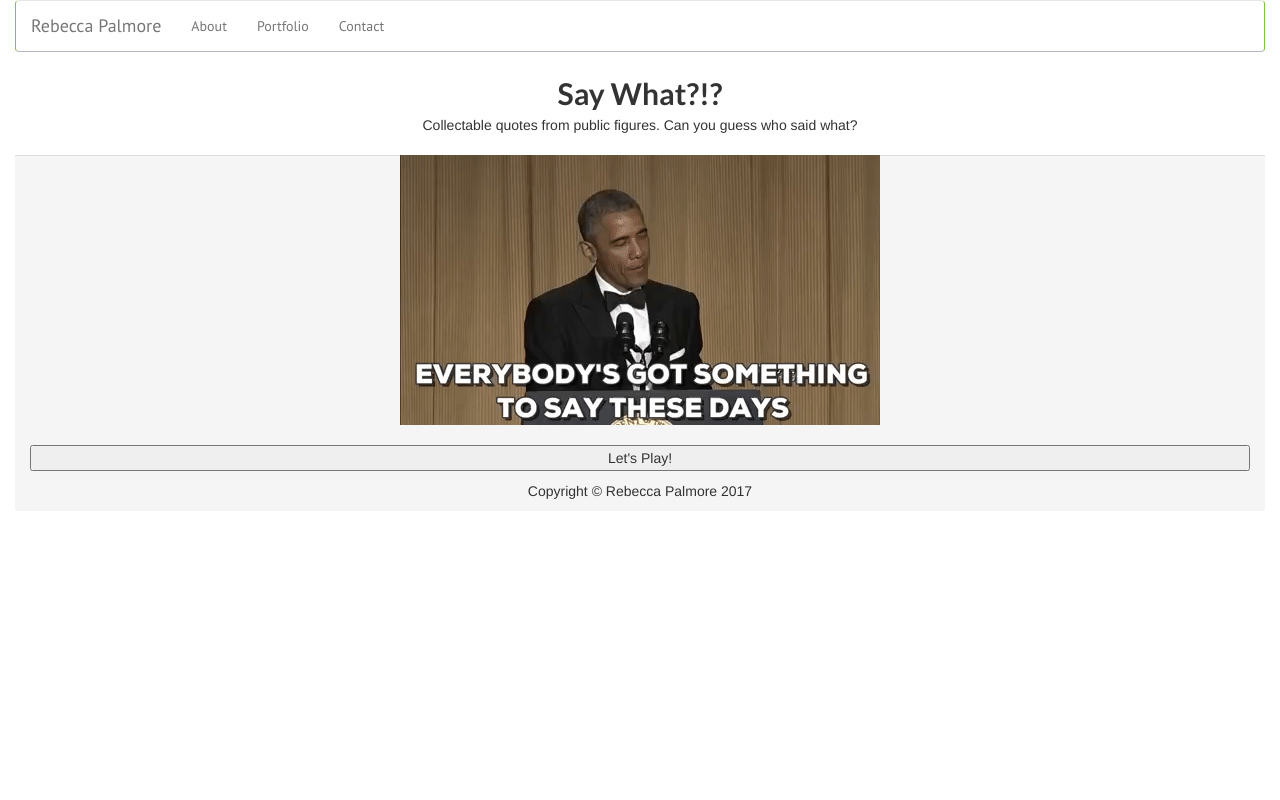
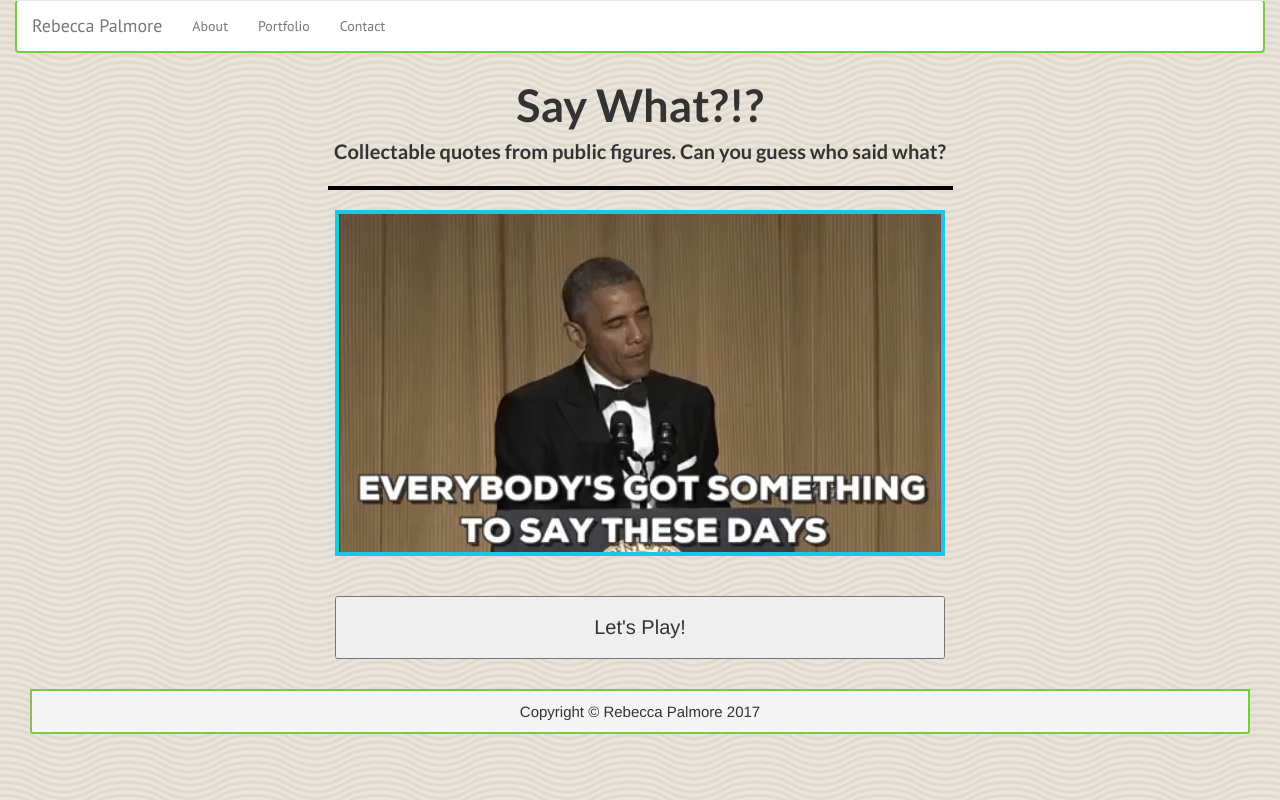
Before and after one commit to rpalmore/TriviaGame, a PHP site: page / in a window 1280 px wide. Run offline with PHP 8.4, Linux system fonts and the light colour scheme; some libraries are stand-ins or nearby versions.

Commit message:
updating

```diff
--- a/assets/css/style.css
+++ b/assets/css/style.css
@@ -1,36 +1,76 @@
+body {
+	background-image: url("wov.png")
+}
 .navbar {
 	background-color: #ffffff;
-	border-bottom: 1px solid #b7b8c5;
-	border-right: 1px solid #7ac943;
-	border-left: 1px solid #7ac943;
+	border-bottom: 2px solid #7ac943;
+	border-right: 2px solid #7ac943;
+	border-left: 2px solid #7ac943;
 	font-family: 'PT Sans', sans-serif;
 }
 
-header {
+header, .subhead {
 	font-family: 'Lato', sans-serif;
-	font-size: 30px;
+	font-size: 45px;
 	text-align: center;
 }
 
 .subhead {
-	text-align: center;
 	margin-bottom: 20px;
+	font-size: 20px;
+}
+
+#line {
+	border: 2px solid #000000;
+	width: 50%;
+	margin-left: 25%;
+
+}
+
+.main {
+	margin-top: 20px;
+	margin-bottom: 20px;
+	font-size: 20px;
 }
 
 .startButton {
-	margin-top: 20px;
+	margin-top: 40px;
 }
 
 #startButton {
 	width: 100%;
 	margin-top: 20px;
-
 }
 
-#giphy {
 
+button {
+	display: block;
+	width: 50%;
+	margin-left: 25%;
+	padding: 15px;
+	font-size: 20px;
 }
 
-button {
-	width: 100%;
+button:hover {
+	transform: scale(1.1);
+	transition: all .2s ease-in-out;
+	border : 2px solid #7ac943;
 }
+
+/*#restart {
+
+}*/
+
+img {
+	width: 50%;
+	border: 4px solid #18c8e4;
+}
+
+.game-over {
+	margin-bottom: 30px;
+}
+
+.panel-footer {
+	font-size: 15px;
+	border : 2px solid #7ac943;
+}
--- a/assets/javascript/app.js
+++ b/assets/javascript/app.js
@@ -1,30 +1,59 @@
 $( document ).ready(function() {
-	console.log( "ready!" );
 });
 
-var questions = ["This is question 1", "Question 2", "Question 3", "Question 4", "This is question 5"]
+// Here are all the lengthy quotes and choices.
+var questions = [
+'"One of the key problems today is that politics is such a disgrace.'
++ ' Good people don’t go into government."',
+'"A bachelor is a guy who never made the same mistake once."',
+'"Confidence is 10 percent hard work and 90 percent delusion."',
+'"There is no terror in the bang, only in the anticipation of it."',
+'"What do you want a meaning for? Life is a desire, not a meaning."'
+]
 
-var q1Choices = ["Q1 choice 1", "Q1 choice 2", "Q1 choice 3", "Q1 choice 4",]
-var q2Choices = ["Q2 choice 1", "Q2 choice 2", "Q2 choice 3", "Q2 choice 4",]
-var q3Choices = ["Q3 choice 1", "Q3 choice 2", "Q3 choice 3", "Q3 choice 4",]
-var q4Choices = ["Q4 choice 1", "Q4 choice 2", "Q4 choice 3", "Q4 choice 4",]
-var q5Choices = ["Q5 choice 1", "Q5 choice 2", "Q5 choice 3", "Q5 choice 4",]
+var q1Choices = [
+'Bill Maher',
+'Donald Trump',
+'Oprah Winfrey',
+'Ralph Nader'
+]
+var q2Choices = [
+'Phyllis Diller',
+'Jerry Seinfeld',
+'Johnny Carson',
+'Wanda Sykes'
+]
+var q3Choices = [
+'Woody Allen',
+'Dolly Parton',
+'Mark Twain',
+'Tina Fey'
+]
+var q4Choices = [
+'Orson Welles',
+'Alfred Hitchcock',
+'M. Night Shyamalan',
+'Stephen King'
+]
+var q5Choices = [
+'Steve Jobs',
+'Maya Angelou',
+'Confucius',
+'Charlie Chaplin'
+]
 
-var solutions = ["The correct answer was: Q1 choice 1", "In fact, Q2 choice 1", "In fact, Q3 choice 1",
-"In fact, Q4 choice 1", "In fact, Q5 choice 1"]
+// The solutions for each question, which we'll display.
+var solutions = [
+'The 45th president of the United States called politics "a disgrace."',
+'Phyllis Diller made her debut as a stand-up comedian at age 37.',
+'The former "SNL" star who got her start at The Second City'
++ ' once called Evanston home.',
+'The late "Master of Suspense" was a pioneer in the genres of'
++ ' suspense and psychological thrillers.',
+'The silent film icon was best known for his character "the tramp."'
+]
 
-/*
-When user clicks "start," do the following:
-	1. Remove start button
-	2. Display decrementing timer
-	3. Display question 1
-	4. Dynamically create 4 buttons showing choice options
-	5. On button click, store value of button index
-	6. Stop timer
-	7. Declare index of winning choice
-	8. Compare index of selected button with index of correct choice
-*/
-
+// IMAGE ELEMENT VARIABLES TO USE IN CODE BELOW
 var giphy = $("<img>");
 giphy.attr("src", "assets/images/giphy.gif");
 
@@ -35,48 +64,34 @@ var winningAnswer4 = $("<img>");
 var winningAnswer5 = $("<img>");
 
 winningAnswer.attr("src", "assets/images/Trump.jpg");
-winningAnswer2.attr("src", "assets/images/Chaplin.jpg");
-winningAnswer3.attr("src", "assets/images/Diller.jpg");
+winningAnswer2.attr("src", "assets/images/Diller.jpg");
+winningAnswer3.attr("src", "assets/images/TinaFey.jpg");
 winningAnswer4.attr("src", "assets/images/Hitchcock.jpg");
-winningAnswer5.attr("src", "assets/images/TinaFey.jpg");
+winningAnswer5.attr("src", "assets/images/Chaplin.jpg");
 
-// Adding in button hover elements
-$("button").hover(function(){
-    $(this).css("background-color", "#fafb10");
-    }, function(){
-    $(this).css("background-color", "white");
- });
-
- // And some fun link hover decoration
-$("a").hover(function(){
-    $(this).css("background-color", "#18c8e4");
-     }, function(){
-    $(this).css("background-color", "white");
- });
-
-
-// var photos = ["assets/images/Trump.jpg", "assets/images/Chaplin.jpg"]
-// for (i = 0; i < photos.length; i++) {
-// 	console.log(photos[i]);
-// 	winningAnswer.attr("src", photos[i]);
-// }
-
+// Assign counters for scores
 var winCounter = 0;
 var lossCounter = 0;
 var unanswered = 0;
 
+// START FUNCTION
 function start() {
+ 	winCounter = 0;
+	lossCounter = 0;
+	unanswered = 0;
 	$("#giphy").prepend(giphy);
 	$("#startButton").on("click", function() {
 	$(".startButton").remove();
-	$("#giphy").fadeOut();
+	$("#giphy").remove();
 	roundOne();
   })
 }
 start();
 
 
-// WHAT IF WE DO A BIG FOR LOOP AROUND EVERYTHING AND USE I???
+/* WE ARE WORKING THROUGH GAME IN ROUNDS
+I wish I knew how to do this more efficiently!
+*/
 function roundOne() {
 	startTimer();
 	$("#question").text(questions[0]);
@@ -86,6 +101,7 @@ function roundOne() {
 	compareClickValues();
 };
 
+// Each round will call several functions and create buttons
 function roundTwo () {
 	startTimer();
 	$("#question").text(questions[1])
@@ -95,6 +111,7 @@ function roundTwo () {
 	compareClickValues2();
 };
 
+// I know there's a better way to do this!
 function roundThree () {
 	startTimer();
 	$("#question").text(questions[2])
@@ -122,151 +139,164 @@ function roundFive () {
 	compareClickValues5();
 };
 
-function displayScore () {
-	// startTimer();
-	$("#question").text(questions[4])
-	// for (var i = 0; i < q4Choices.length; i++) {
-	// $("<button>" + q5Choices[i] + "</button>").appendTo(".choices");
-	}
-	// compareClickValues5();
-// };
-// TRY AND WRITE ONE FUNCTION FOR ALL OF THIS
+// HERE IS THE CODE TO CHECK VALUES, DELIVER OUTCOMES
 function compareClickValues() {
   $("button").on("click", function() {
 	stop ();
-	if ($(this).index() == 0) {
+	$("button").hide();
+	setTimeout(roundTwo, 1000 * 3);
+		// compare user choice with correct answer, run code
+		if ($(this).index() == 1) {
 			$("#question").text("Correct!");
-		$("button").hide();
+			$("<p>" + solutions[0] + "</p>").appendTo("#question");
 			$("#question").append(winningAnswer);
 			winCounter++;
-		setTimeout(roundTwo, 1000 * 3);
 		} else {
 			$("#question").text("Nope!");
-		$("button").hide();
-		$("<p>" + solutions[1] + "</p>").appendTo("#question");
+			$("<p>" + solutions[0] + "</p>").appendTo("#question");
 			$("#question").append(winningAnswer);
 			lossCounter++;
-		setTimeout(roundTwo, 1000 * 3);
+		}
+  	})
+}
+// We are moving through rounds here too ... too much code!!!
+function compareClickValues2() {
+  $("button").on("click", function() {
+	stop ();
+	$("button").hide();
+	setTimeout(roundThree, 1000 * 3);
+		if ($(this).index() == 4) {
+			$("#question").text("Correct!");
+			$("<p>" + solutions[1] + "</p>").appendTo("#question");
+			$("#question").append(winningAnswer2);
+			winCounter++;
+		} else {
+			$("#question").text("Nope!");
+			$("<p>" + solutions[1] + "</p>").appendTo("#question");
+			$("#question").append(winningAnswer2);
+			lossCounter++;
 		}
 	})
 }
 
-// NEW WORKING CODE
-function compareClickValues2() {
+// ROUND THREE
+function compareClickValues3() {
   $("button").on("click", function() {
 	stop ();
-	if ($(this).index() == 4) {
+	$("button").hide();
+	setTimeout(roundFour, 1000 * 3);
+		if ($(this).index() == 11) {
 			$("#question").text("Correct!");
-		$("button").hide();
-		$("#question").append(winningAnswer2);
+			$("<p>" + solutions[2] + "</p>").appendTo("#question");
+			$("#question").append(winningAnswer3);
 			winCounter++;
-		setTimeout(roundThree, 1000 * 3);
 		} else {
 			$("#question").text("Nope!");
-		$("button").hide();
-		$("<p>" + solutions[1] + "</p>").appendTo("#question");
-		$("#question").append(winningAnswer2);
+			$("<p>" + solutions[2] + "</p>").appendTo("#question");
+			$("#question").append(winningAnswer3);
 			lossCounter++;
-		setTimeout(roundThree, 1000 * 3);
 		}
 	})
 }
 
-// NEW WORKING CODE
-function compareClickValues3() {
+// ROUND FOUR
+function compareClickValues4() {
   $("button").on("click", function() {
 	stop ();
-	if ($(this).index() == 8) {
+	$("button").hide();
+	setTimeout(roundFive, 1000 * 3);
+		if ($(this).index() == 13) {
 			$("#question").text("Correct!");
-		$("button").hide();
-		$("#question").append(winningAnswer3);
+			$("<p>" + solutions[3] + "</p>").appendTo("#question");
+			$("#question").append(winningAnswer4);
 			winCounter++;
-		setTimeout(roundFour, 1000 * 3);
 		} else {
 			$("#question").text("Nope!");
-		$("button").hide();
-		$("<p>" + solutions[2] + "</p>").appendTo("#question");
-		$("#question").append(winningAnswer3);
+			$("<p>" + solutions[3] + "</p>").appendTo("#question");
+			$("#question").append(winningAnswer4);
 			lossCounter++;
-		setTimeout(roundFour, 1000 * 3);
 		}
 	})
 }
 
-function compareClickValues4() {
+// ROUND FIVE
+function compareClickValues5() {
   $("button").on("click", function() {
 	stop ();
-	if ($(this).index() == 12) {
+	$("button").hide();
+	setTimeout(displayScore, 1000 * 3);
+		if ($(this).index() == 19) {
 			$("#question").text("Correct!");
-		$("button").hide();
-		$("#question").append(winningAnswer4);
+			$("<p>" + solutions[4] + "</p>").appendTo("#question");
+			$("#question").append(winningAnswer5);
 			winCounter++;
-		setTimeout(roundFive, 1000 * 3);
 		} else {
 			$("#question").text("Nope!");
-		$("button").hide();
-		$("<p>" + solutions[3] + "</p>").appendTo("#question");
-		$("#question").append(winningAnswer4);
+			$("<p>" + solutions[4] + "</p>").appendTo("#question");
+			$("#question").append(winningAnswer5);
 			lossCounter++;
-		setTimeout(roundFive, 1000 * 3);
 		}
 	})
 }
 
-function compareClickValues5() {
+// GAME IS OVER
+function displayScore () {
+	$("#question").text("You made it! Here's how you did:")
+	$("#wins").text("Correct answers: " + winCounter)
+	$("#losses").text("Incorrect answers: " + lossCounter)
+	$("#unanswered").text("Unanswered: " + unanswered)
+	$("<button>" + "Start Over?" + "</button>").appendTo("#restart");
 	$("button").on("click", function() {
-	stop ();
-	if ($(this).index() == 16) {
-		$("#question").text("Correct!");
-		$("button").hide();
-		$("#question").append(winningAnswer5);
-		winCounter++;
-		setTimeout(roundFour, 1000 * 3);
-	} else {
-		$("#question").text("Nope!");
-		$("button").hide();
-		$("<p>" + solutions[4] + "</p>").appendTo("#question");
-		$("#question").append(winningAnswer5);
-		lossCounter++;
-		setTimeout(displayScore, 1000 * 3);
-	}
+		$("#wins").empty();
+		$("#losses").empty();
+		$("#unanswered").empty();
+		$("#restart").empty();
+		roundOne();
 	})
 }
 
-// Step four: Stop timer when user clicks on any "choices" button x
 
-// Set timer to 30 seconds
+// TIMER: set countdown amount
 var timer = 20;
 // Variable to hold interval ID
 var intervalID;
 
-// The start function sets the clock and decrements by 1 per second
+// Set the clock and decrement by 1 per second
 function startTimer(){
-	timer = 10;
+	timer = 5;
 	$("#timer").text("Time remaining:" + (" ") + timer + (" ") + "seconds");
 	intervalID = setInterval(decrement, 1000);
 }
 
-// WORKING CODE DO NOT EDIT
 // Decrement function
 function decrement() {
 	timer--;
-
-// Replace timer with this one that is counting down
 	$("#timer").text("Time remaining:" + (" ") + timer + (" ") + "seconds");
 	if (timer === 0) {
 		stop();
+		$("button").hide();
 		$("#question").text("Time's up!!!");
-		$("button").hide();
 		$("<p>" + solutions[0] + "</p>").appendTo("#question");
 		$("#question").append(winningAnswer);
 		unanswered++;
 		setTimeout(roundTwo, 1000 * 3);
 	}
 }
-// END WORKING CODE BLOCK
 
 // The stop timer function
 function stop() {
 	clearInterval(intervalID);
 }
+// Adding in button hover elements
+$("button").hover(function(){
+    $(this).css("background-color", "#18c8e4");
+    }, function(){
+    $(this).css("background-color", "white");
+ });
+
+ // And some fun link hover decoration
+$("a").hover(function(){
+    $(this).css("background-color", "#18c8e4");
+     }, function(){
+    $(this).css("background-color", "white");
+ });
--- a/index.html
+++ b/index.html
@@ -37,6 +37,8 @@
 
 	<div class="subhead">Collectable quotes from public figures. Can you guess who said what?</div>
 
+	<div id="line"></div>
+
 	<div class="main text-center col-xs-12">
 
 		<span id="giphy"></span>
@@ -49,25 +51,28 @@
 
 		<div class="play">
 
+			<p><span id="timer"></span></p>
 
-			<p><span id="timer"></span></p>
+		</div>
+
+		<div>
+
 			<p><span id="question"></span></p>
 
 		</div>
 
-			<div class="choices">
+		<div class="choices">
 
 		</div>
 
-			<div class="game-over">
-				<p><span id="wins"></span></p>
-				<p><span id="losses"></span></p>
-				<p><span id="unanswered"></span></p>
-			</div>
-
+		<div class="game-over">
+			<p><span id="wins"></span></p>
+			<p><span id="losses"></span></p>
+			<p><span id="unanswered"></span></p>
+			<p><span id="restart"></span></p>
 		</div>
 
-	<div class="panel-footer text-center">
+	<div class="panel-footer text-center col-xs-12">
 
     	Copyright &copy; Rebecca Palmore 2017
 
```
Also changed, not shown: assets/css/wov.png (added), assets/images/congruent_pentagon.png (added). Lines whose indentation alone changed are shown as unchanged.
